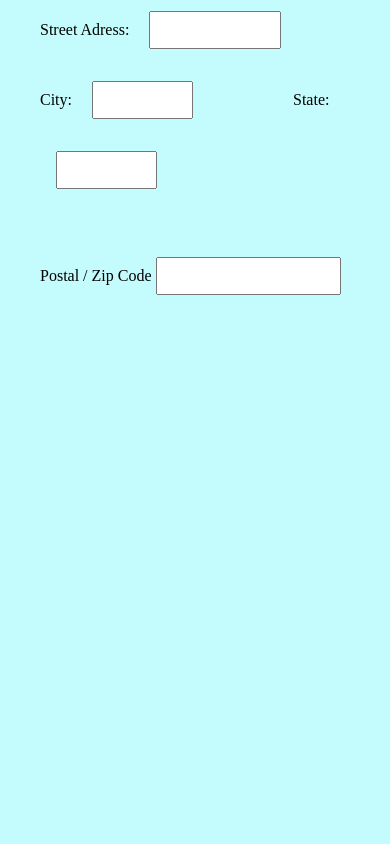
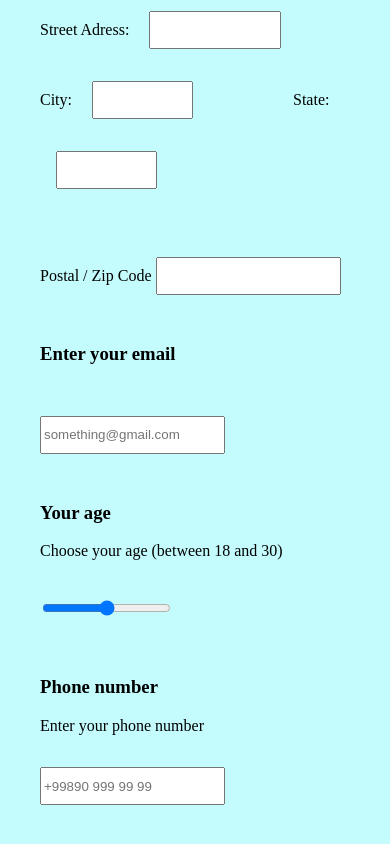
Before and after one commit to jakhn/form, a plain HTML site: page HT2/index.html in a window 390 px wide. Shown: the part 474-1318 px from the top of the page. Before the commit the page ends 844 px from the top, so only its background shows below. Drawn offline with Linux system fonts and the light colour scheme.

Commit message:
until phone number

```diff
--- a/HT2/index.html
+++ b/HT2/index.html
@@ -41,7 +41,14 @@
     <br />
     <br />
     <label for="zip">Postal / Zip Code</label>
-    <input type="number" maxlength="5" name="zip" id="" />
-
+    <input type="number" maxlength="6" name="zip" id="" />
+    <h3>Enter your email</h3>
+    <input type="email" name="" id="" placeholder="something@gmail.com" />
+    <h3>Your age</h3>
+    <label for="age">Choose your age (between 18 and 30)</label>
+    <input type="range" name="age" id="" min="18" max="30" />
+    <h3>Phone number</h3>
+    <label for="phone">Enter your phone number</label>
+    <input type="tel" name="phone" id="" placeholder="+99890 999 99 99" />
   </body>
 </html>
```
